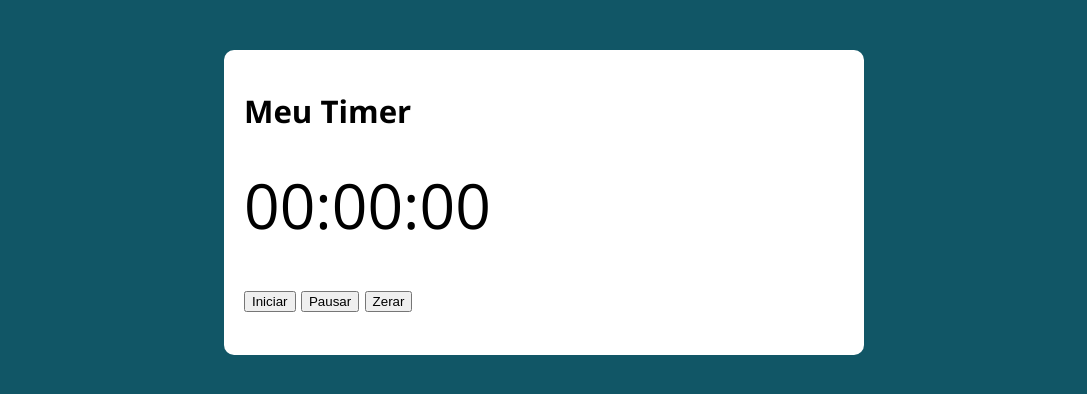
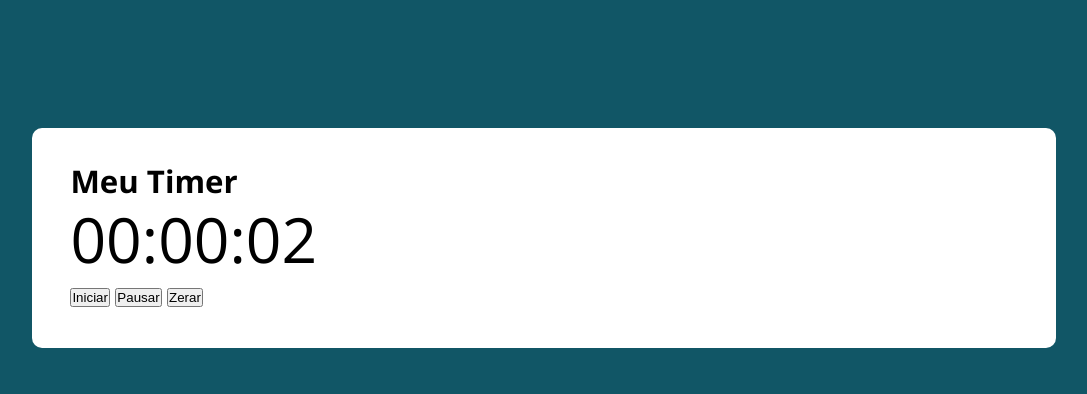
Before and after one commit to AS-Gaspar/js-udemy, a plain HTML site: page logicaDeProgramacao/exercicioCronometro046/index.html in a window 1280 px wide. Both pictures are taken after a click on the button "Iniciar". Shown: the whole page, without its empty margins (96-1183 px from the left). Drawn offline with nearby package versions, Linux system fonts and the light colour scheme.

Commit message:
criação de um cronômetro no navegador

```diff
--- /dev/null
+++ b/anotacoesExtras000/manipulacaoDomAula46.js
@@ -0,0 +1,5 @@
+// innerHTML é a propriedade que retorna o conteúdo HTML de um elemento
+
+// addEventListener server para escutar eventos no documento, no caso, o evento de click
+
+// .target é a propriedade que retorna o elemento que disparou o evento
--- a/logicaDeProgramacao/exercicioCronometro046/assets/css/style.css
+++ b/logicaDeProgramacao/exercicioCronometro046/assets/css/style.css
@@ -5,27 +5,37 @@
 }
 
 * {
+  margin: 0;
+  padding: 0;
   box-sizing: border-box;
   outline: 0;
 }
 
 body {
-  margin: 0;
-  padding: 0;
   background: var(--primary-color);
   font-family: 'Open sans', sans-serif;
   font-size: 1.3em;
   line-height: 1.5em;
+  display: flex;
+  justify-content: center;
+  align-items: center;
 }
 
 .container {
-  max-width: 640px;
-  margin: 50px auto;
   background: #fff;
-  padding: 20px;
   border-radius: 10px;
+  flex: 1 1 auto;
+  display: flex;
+  flex-flow: column nowrap;
+  gap: 25px;
+  margin: 10%;
+  padding: 3%;
 }
 
 .relogio {
   font-size: 3em;
 }
+
+.pausado {
+  color: red;
+}
--- a/logicaDeProgramacao/exercicioCronometro046/assets/js/main.js
+++ b/logicaDeProgramacao/exercicioCronometro046/assets/js/main.js
@@ -1,18 +1,45 @@
+const getTimeFromSeconds = (miliseconds) => {
+    const data = new Date(miliseconds * 1000)
+    return data.toLocaleTimeString('pt-BR', {
+        hour12: false,
+        timeZone: 'GMT'
+    })
+}
+
+// console.log(getTimeFromSeconds(10))
+
 const relogio = document.querySelector('.relogio');
 const iniciar = document.querySelector('.iniciar');
 const pausar = document.querySelector('.pausar');
 const zerar = document.querySelector('.zerar');
+let seconds = 0;
+let timer;
 
-iniciar.addEventListener('click', function(event) {
+const startTimer = () => {
+    timer = setInterval(function() {
+        seconds++
+        relogio.innerHTML = getTimeFromSeconds(seconds)
+    }, 1000)
+}
 
-});
 
-pausar.addEventListener('click', function(event) {
+document.addEventListener('click', function(e) {
+    const element = e.target
+    if (element.classList.contains('zerar')) {
+        relogio.classList.remove('pausado')
+        clearInterval(timer)
+        relogio.innerHTML = '00:00:00'
+        seconds = 0
+    }
 
+    if (element.classList.contains('pausar')) {
+        relogio.classList.add('pausado')
+    clearInterval(timer)
+    }
+
+    if (element.classList.contains('iniciar')) {
+        relogio.classList.remove('pausado')
+        clearInterval(timer)
+        startTimer()
+    }
 })
-
-zerar.addEventListener('click', function(event) {
-
-})
-
-const timer = setInterval(
```
